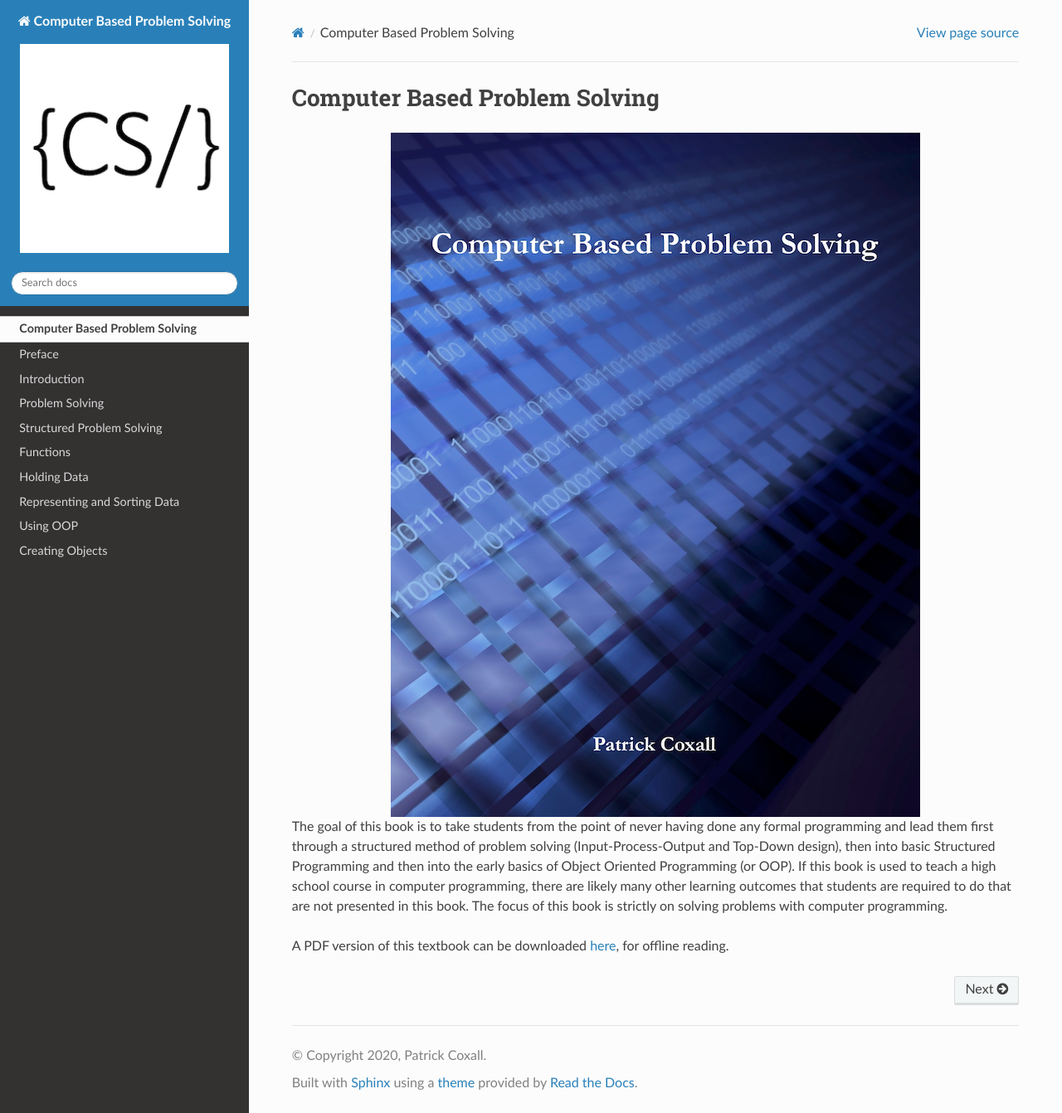
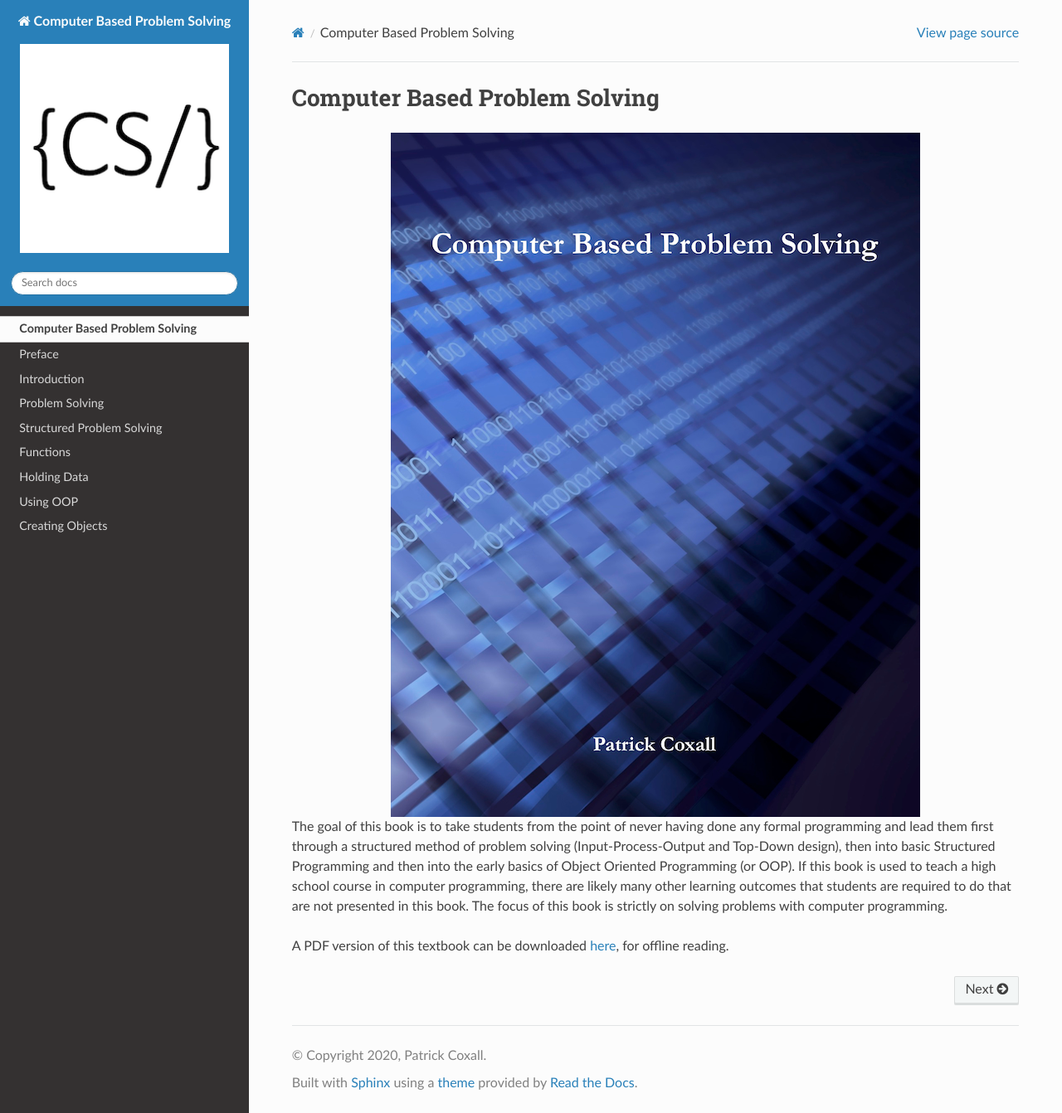
Before and after one commit to Mr-Coxall/Computer-Based-Problem-Solving, a Sphinx documentation site: the page built from docs/index.rst, in a window 1280 px wide and 1342 px high. Shown: the whole window at 83% size. Built offline with Sphinx 7.4.7 and the Read the Docs theme 2.0.0, drawn with Linux system fonts in a browser that asks for light colours; pages that are not in the unit, such as notebooks, are missing from menus.

Commit message:
Update index.rst

```diff
--- a/docs/index.rst
+++ b/docs/index.rst
@@ -48,6 +48,5 @@ A PDF version of this textbook can be downloaded `here <https://readthedocs.org/
    structured-problem-solving/index
    functions/index
    holding-data/index
-   representing-and-sorting-data/index
    using-oop/index
    creating-objects/index
```
